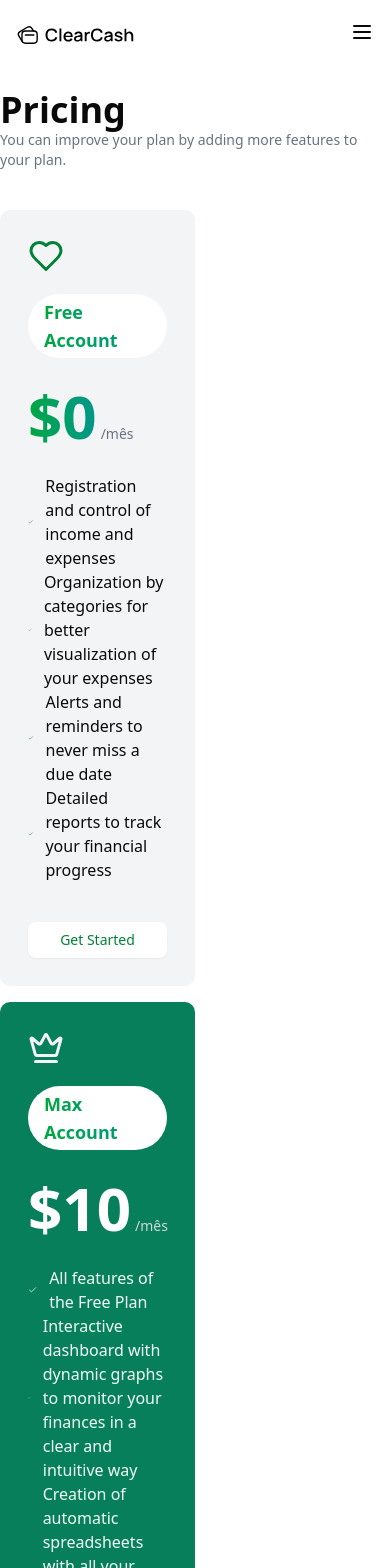
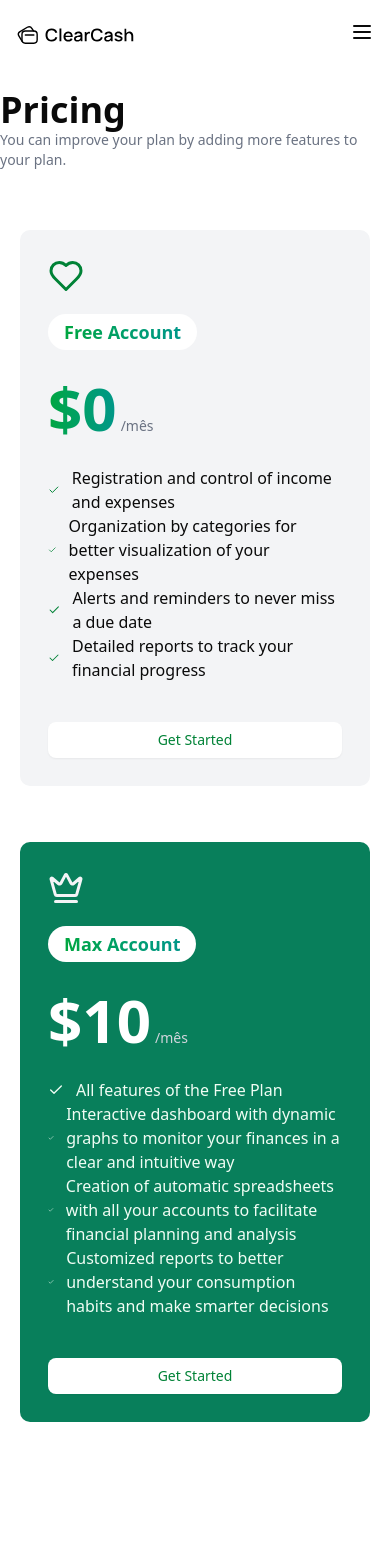
Before and after one commit to rafael-bit/clearcash, a Next.js app: page / in a window 390 px wide. Shown: the top 1568 px of the page. After the commit the page ends 1462 px from the top, so only its background shows below. Built offline with nearby package versions, Linux system fonts and the light colour scheme.

Commit message:
fix: responsive mode

```diff
--- a/components/Pricing.tsx
+++ b/components/Pricing.tsx
@@ -7,7 +7,7 @@ export default function Pricing() {
 			<h1 className="text-4xl font-bold">Pricing</h1>
 			<p className="text-sm text-gray-500 mb-10">You can improve your plan by adding more features to your plan.</p>
 			<div className="flex flex-col md:flex-row gap-4 justify-center">
-				<div className="bg-gray-100 p-7 rounded-lg max-w-1/2">
+				<div className="bg-gray-100 p-7 rounded-lg lg:max-w-1/2 m-5 lg:m-0">
 					<HeartIcon className="w-9 h-9 text-green-700" />
 					<div className="px-4 p-1 mt-5 bg-white inline-block rounded-full">
 						<h2 className="text-lg font-bold  bg-linear-to-r from-green-600 to-teal-600 text-transparent bg-clip-text">Free Account</h2>
@@ -36,7 +36,7 @@ export default function Pricing() {
 					</ul>
 					<Button className="mt-10 text-center w-full bg-white text-green-700 hover:bg-linear-to-r from-green-600 to-teal-600 hover:text-white transition-all duration-300">Get Started</Button>
 				</div>
-				<div className="bg-teal9 p-7 rounded-lg max-w-1/2">
+				<div className="bg-teal9 p-7 rounded-lg lg:max-w-1/2 m-5 lg:m-0">
 					<CrownIcon className="w-9 h-9 text-gray-100" />
 					<div className="px-4 p-1 mt-5 bg-white inline-block rounded-full">
 						<h2 className="text-lg font-bold  bg-linear-to-r from-green-600 to-teal-600 text-transparent bg-clip-text">Max Account</h2>
```
